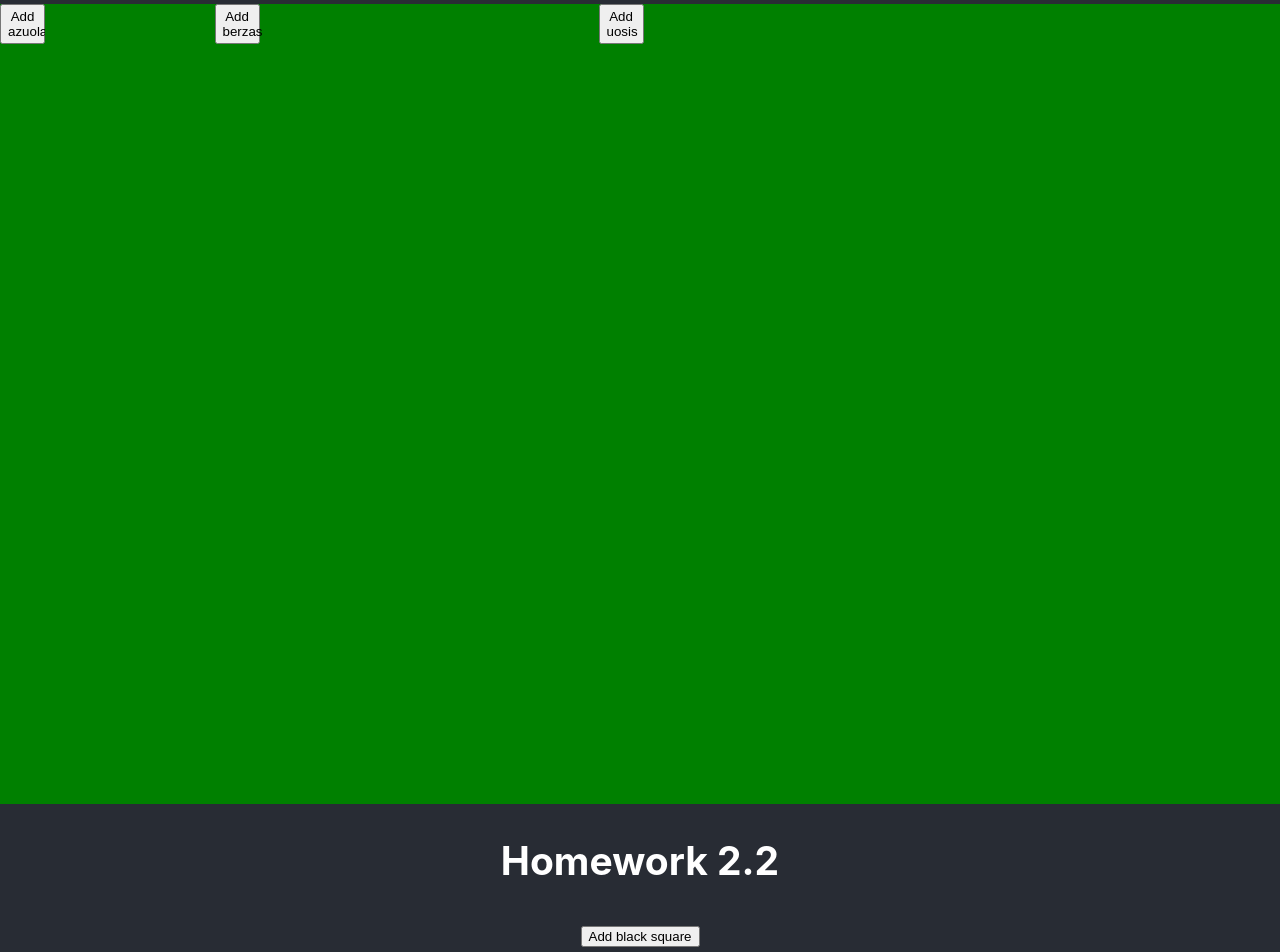
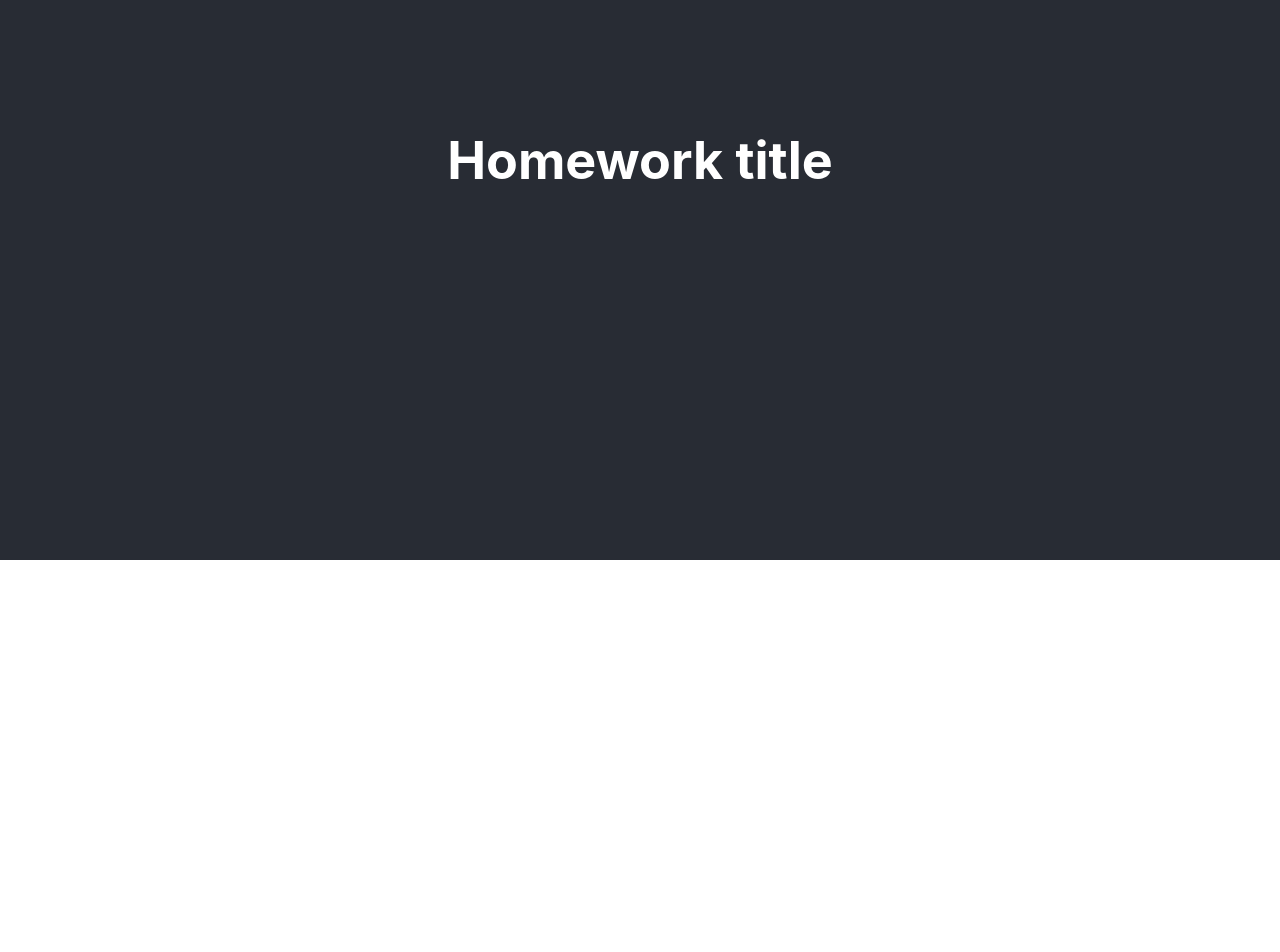
Before and after one commit to marinkus/22-delfinai, a React (Create React App) app in the folder r1/: page / in a window 1280 px wide. Shown: the part 240-1192 px from the top of the page. After the commit the page ends 800 px from the top, so only its background shows below. Built offline with nearby package versions, Linux system fonts and the light colour scheme.

Commit message:
Homework commit

```diff
--- a/r1/src/App.jsx
+++ b/r1/src/App.jsx
@@ -1,7 +1,5 @@
 import './App.css';
-import HomeworkState21 from './Components/006/HomeworkState21';
-import HomeworkState22 from './Components/006/HomeworkState22';
-import HomeworkState23 from './Components/006/HomeworkState23';
+
 
 
 
@@ -9,10 +7,8 @@ function App() {
   return (
     <div className="App">
       <header className="App-header">
-        <h1>React Class State #2</h1>
-        <HomeworkState21></HomeworkState21>
-        <HomeworkState22></HomeworkState22>
-        <HomeworkState23></HomeworkState23>
+        <h1>Homework title</h1>
+
       </header>
     </div>
   );
```
Also changed, not shown: r1/src/Components/006/AppHW1.jsx (renamed from r1/src/HW11.jsx, +5 -5 lines), r1/src/Components/006/AppHW2.jsx (added, +21 -0 lines).
